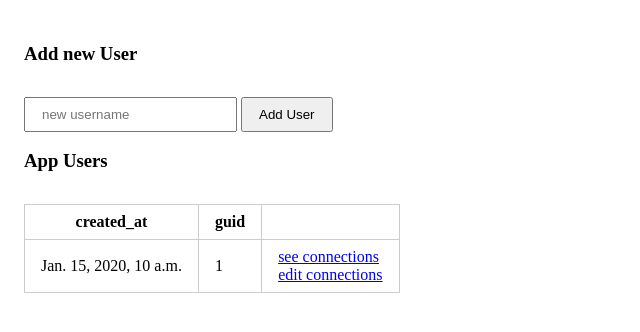
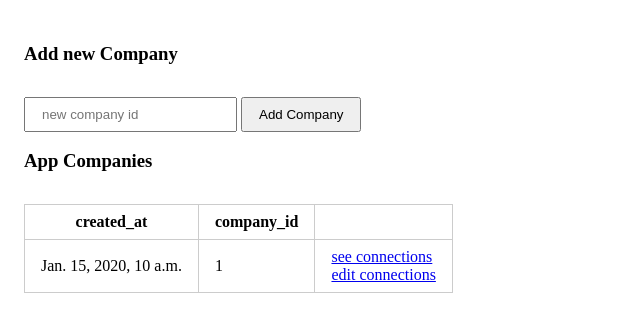
Before and after one commit to cndt-app/link_api_demo, a Django app: page / in a window 1280 px wide. Shown: the top 332 px of the page, without its empty margins (0-640 px from the left). Run offline with Django 4.2, Linux system fonts and the light colour scheme; tables that the repository leaves empty hold one stand-in row (values such as "Sample post"); a database or web service that is not in the repository returns one stand-in record (values such as "Sample title"); data that the repository does not hold is empty.

Commit message:
Rework demo for company

```diff
--- a/demo/conduit_api.py
+++ b/demo/conduit_api.py
@@ -1,8 +1,8 @@
-import datetime
+from datetime import datetime
 from typing import Any, Optional
+from urllib.parse import urljoin
 
 import requests
-from urllib.parse import urljoin
 
 # dev url & token
 CONDUIT_API_URL = "https://api-dev.getconduit.app"
@@ -10,46 +10,57 @@ CONDUIT_API_TOKEN = " place api key here "
 
 
 class ConduitAPI:
+    @classmethod
+    def get_token(cls, company_id: str):
+        resp = cls._request(f'/link/company/{company_id}/')
+        return resp['api_token']['token']
 
-    def get_users(self) -> str:
-        res = self._request('link/users/', method='GET')
-        return res.json()
+    @classmethod
+    def get_companies(cls):
+        resp = cls._request(f'/link/company/')
+        return resp
 
-    def get_user_token(self, user_guid: str) -> str:
-        res = self._request('link/auth/token/', data={'guid': user_guid})
-        return res.json()['token']
+    @classmethod
+    def create_company(cls, company_id: str) -> None:
+        data = {
+            'id': company_id,
+            'name': company_id,
+            'page_enabled': True,
+        }
+        cls._request('/link/company/', data=data, method='POST')
 
     @staticmethod
-    def _request(path, method: str = 'POST', data: dict[str, any] = None):
+    def _request(path, method: str = 'GET', data: dict[str, Any] = None):
         headers = {
             'accept': 'application/json',
             'Authorization': f'Bearer {CONDUIT_API_TOKEN}',
         }
         res = requests.request(method, urljoin(CONDUIT_API_URL, path), headers=headers, json=data)
         res.raise_for_status()
-
-        return res
+        return res.json()
 
 
-class ConduitUserAPI:
-
+class ConduitCompanyAPI:
     def __init__(self, token: str):
         self._token = token
 
     def get_credentials(self) -> list[dict[str, Any]]:
-        res = self._request('link/credentials/')
-        return res
+        resp = self._request('link/credentials/')
+        return resp
 
     def get_ui_url(self) -> str:
-        res = self._request('link/credentials/ui/')
-        return res['url']
+        return urljoin(CONDUIT_API_URL, f'link/company/page/{self._token}/')
 
     def get_connect_url(self, integration_id: str) -> str:
         res = self._request(f'link/credentials/connect/{integration_id}/')
         return res['url']
 
     def get_data_urls(
-        self, integration_id: str, date_from: datetime.date, date_to: datetime.date, account: Optional[id] = None,
+            self,
+            integration_id: str,
+            date_from: datetime.date,
+            date_to: datetime.date,
+            account: Optional[str] = None,
     ) -> dict[str, list[str]]:
         data = {
             'integration': integration_id,
@@ -62,14 +73,12 @@ class ConduitUserAPI:
         res = self._request('link/data_lake/', data)
         return res
 
-    def _request(self, path: str, data: dict[str, any] = None) -> Any:
+    def _request(self, path: str, data: dict[str, Any] = None) -> Any:
         headers = {
             'accept': 'application/json',
         }
         data = data or {}
         data['token'] = self._token
-
-        res = requests.request('GET', urljoin(CONDUIT_API_URL, path), headers=headers, params=data)
-        res.raise_for_status()
-
-        return res.json()
+        resp = requests.request('GET', urljoin(CONDUIT_API_URL, path), headers=headers, params=data)
+        resp.raise_for_status()
+        return resp.json()
--- a/demo/forms.py
+++ b/demo/forms.py
@@ -1,5 +1,5 @@
 from django import forms
 
 
-class AddNewUserForm(forms.Form):
-    guid = forms.CharField()
+class AddNewCompanyForm(forms.Form):
+    company_id = forms.CharField()
--- a/demo/templates/user_info.html
+++ b/demo/templates/company_info.html
@@ -1,12 +1,12 @@
 {% extends 'base.html' %}
 {% block content %}
-    <h3>Connections for user with GUID: {{ user_guid }}</h3>
+    <h3>Connections for company with company_id: {{ company_id }}</h3>
     {% for integration in credentials %}
         <div style="margin-left: 2em">
             <h4>
                 {{ integration.name }} ({{ integration.id }})
                 <a href="#"
-                   onclick="window.open('{% url 'connect' guid=user_guid integration_id=integration.id %}')"
+                   onclick="window.open('{% url 'connect' company_id=company_id integration_id=integration.id %}')"
                    style="padding: 0.3em 0.8em; border-radius: 0.3em; background: #183dfb; color: white; text-decoration: none;">
                     New Connection
                 </a>
@@ -27,7 +27,7 @@
                                     <div>Account Native ID: {{ acc.native_id }}</div>
                                     <div>Account is error: {{ acc.is_error }}</div>
                                     <div>Account DataLake: <a
-                                        href="{% url 'data_lake' guid=user_guid integration_id=integration.id account=acc.id %}">DataLake</a>
+                                        href="{% url 'data_lake' company_id=company_id integration_id=integration.id account=acc.id %}">DataLake</a>
                                     </div>
                                 </div>
                             {% endfor %}
--- a/demo/templates/index.html
+++ b/demo/templates/index.html
@@ -1,36 +1,38 @@
 {% extends 'base.html' %}
 {% block navigation %}{% endblock %}
 {% block content %}
-    <h3>Add new User</h3>
+    <h3>Add new Company</h3>
     <form method="post">
         {% csrf_token %}
         <label>
-            <input type="text" name="guid" placeholder="new username">
+            <input type="text" name="company_id" placeholder="new company id">
         </label>
-        <input type="submit" value="Add User">
+        <input type="submit" value="Add Company">
     </form>
-    <h3>App Users</h3>
+    <h3>App Companies</h3>
     <table>
         <thead>
         <tr>
             <th>created_at</th>
-            <th>guid</th>
+            <th>company_id</th>
             <th></th>
         </tr>
         </thead>
         <tbody>
-        {% for user in users reversed %}
+        {% for company in companies reversed %}
             <tr>
-                <td>{{ user.created_at }}</td>
-                <td>{{ user.guid }}</td>
+                <td>{{ company.created_at }}</td>
+                <td>{{ company.id }}</td>
                 <td>
-                    <a href="{% url 'user_info' guid=user.guid %}">
+                    <a href="{% url 'company_info' company_id=company.id %}">
                         see connections
                     </a>
                     <br>
-                    <a href="{% url 'connections_ui' guid=user.guid %}">
-                        edit connections
-                    </a>
+                    {% if company.link_page.enabled %}
+                        <a href="{{ company.link_page.url }}">
+                            edit connections
+                        </a>
+                    {% endif %}
                 </td>
             </tr>
         {% endfor %}
--- a/demo/urls.py
+++ b/demo/urls.py
@@ -22,9 +22,8 @@ urlpatterns = [
     path('admin/', admin.site.urls),
 
     path('', views.IndexView.as_view(), name='index'),
-    path('user/<str:guid>/', include([
-        path('', views.UserInfo.as_view(), name='user_info'),
-        path('connections_ui/', views.UIConnectionsView.as_view(), name='connections_ui'),
+    path('company/<str:company_id>/', include([
+        path('', views.CompanyInfo.as_view(), name='company_info'),
         path('connect/<str:integration_id>/', views.ConnectView.as_view(), name='connect'),
         path('data_lake/<str:integration_id>/<int:account>/', views.DataLakeView.as_view(), name='data_lake'),
     ])),
--- a/demo/views.py
+++ b/demo/views.py
@@ -3,66 +3,52 @@ import datetime
 from django.shortcuts import redirect
 from django.views.generic import FormView, RedirectView, TemplateView
 
-from .conduit_api import ConduitAPI, ConduitUserAPI
-from .forms import AddNewUserForm
+from .conduit_api import ConduitAPI, ConduitCompanyAPI
+from .forms import AddNewCompanyForm
 
 
 class IndexView(FormView):
     template_name = 'index.html'
-    form_class = AddNewUserForm
+    form_class = AddNewCompanyForm
 
     def get_context_data(self, **kwargs):
-        users = ConduitAPI().get_users()
-
-        return {
-            'users': users,
-        }
+        companies = ConduitAPI.get_companies()
+        return {'companies': companies}
 
     def form_valid(self, form):
-        return redirect('user_info', guid=form.cleaned_data['guid'])
+        ConduitAPI.create_company(form.cleaned_data['company_id'])
+        return redirect('company_info', company_id=form.cleaned_data['company_id'])
 
 
-class UserInfo(TemplateView):
-    template_name = 'user_info.html'
+class CompanyInfo(TemplateView):
+    template_name = 'company_info.html'
 
-    def get_context_data(self, guid: str, **kwargs):
-        user_token = ConduitAPI().get_user_token(guid)
-        credentials = ConduitUserAPI(user_token).get_credentials()
-
+    def get_context_data(self, company_id: str, **kwargs):
+        token = ConduitAPI.get_token(company_id)
+        credentials = ConduitCompanyAPI(token).get_credentials()
         return {
-            'user_guid': guid,
+            'company_id': company_id,
             'credentials': credentials,
         }
 
-class UIConnectionsView(RedirectView):
-
-    def get_redirect_url(self, guid: str, *args, **kwargs):
-        user_token = ConduitAPI().get_user_token(guid)
-
-        return ConduitUserAPI(user_token).get_ui_url()
 
 class ConnectView(RedirectView):
-
-    def get_redirect_url(self, guid: str, integration_id: str, *args, **kwargs):
-        user_token = ConduitAPI().get_user_token(guid)
-
-        return ConduitUserAPI(user_token).get_connect_url(integration_id)
+    def get_redirect_url(self, company_id: str, integration_id: str, *args, **kwargs):
+        token = ConduitAPI.get_token(company_id)
+        return ConduitCompanyAPI(token).get_connect_url(integration_id)
 
 
 class DataLakeView(TemplateView):
     template_name = 'data.html'
 
-    def get_context_data(self, guid: str, integration_id: str, account: str, **kwargs):
-        user_token = ConduitAPI().get_user_token(guid)
+    def get_context_data(self, company_id: str, integration_id: str, account: str, **kwargs):
+        token = ConduitAPI.get_token(company_id)
         today = datetime.date.today()
 
-        data = ConduitUserAPI(user_token).get_data_urls(
+        data = ConduitCompanyAPI(token).get_data_urls(
             integration_id,
             date_from=today - datetime.timedelta(days=3),
             date_to=today,
             account=account,
         )
-
-        return {
-            'data': data,
-        }
+        return {'data': data}
```
